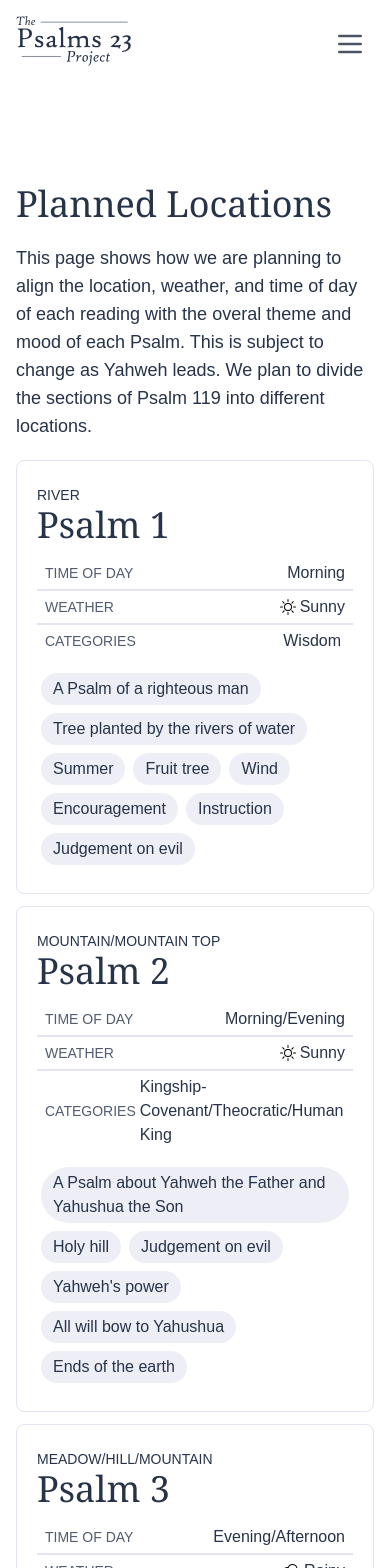
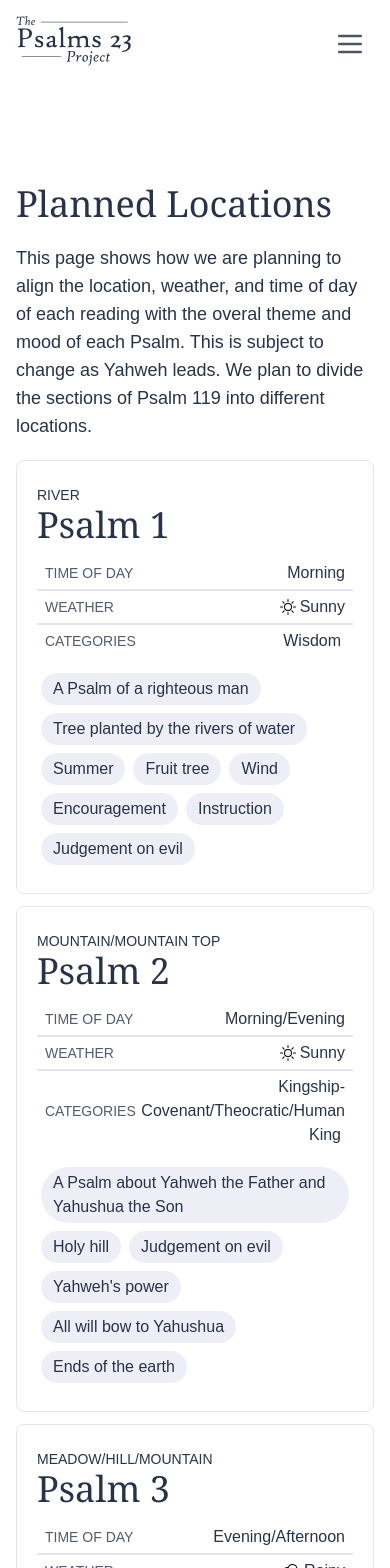
Before and after one commit to Psalms23Project/psalms23project.github.io, a SvelteKit app: page /locations in a window 390 px wide. Shown: the top 1568 px of the page. Built offline with nearby package versions, Linux system fonts and the light colour scheme; a small style sheet from the web is missing.

Commit message:
Fix mobile responsiveness

```diff
--- a/src/routes/locations/+page.svelte
+++ b/src/routes/locations/+page.svelte
@@ -73,9 +73,9 @@
             <p class="text-navyblue/80 text-sm">
               CATEGORIES
             </p>
-            <p class="inline-flex items-center">
+            <p class="items-center text-end">
               {#each Object.values(psalm.categories) as category}
-                <span class="mx-1">{category}</span>
+                <span class="mx-1 text-end">{category}</span>
               {/each}
             </p>
           </div>
```
